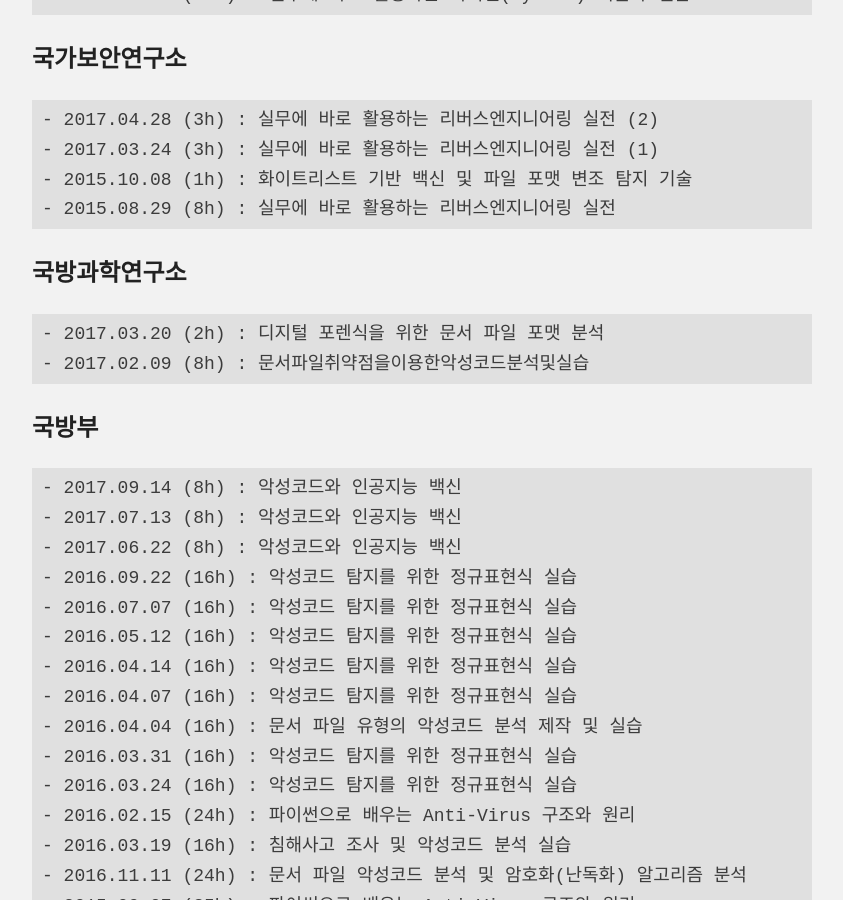
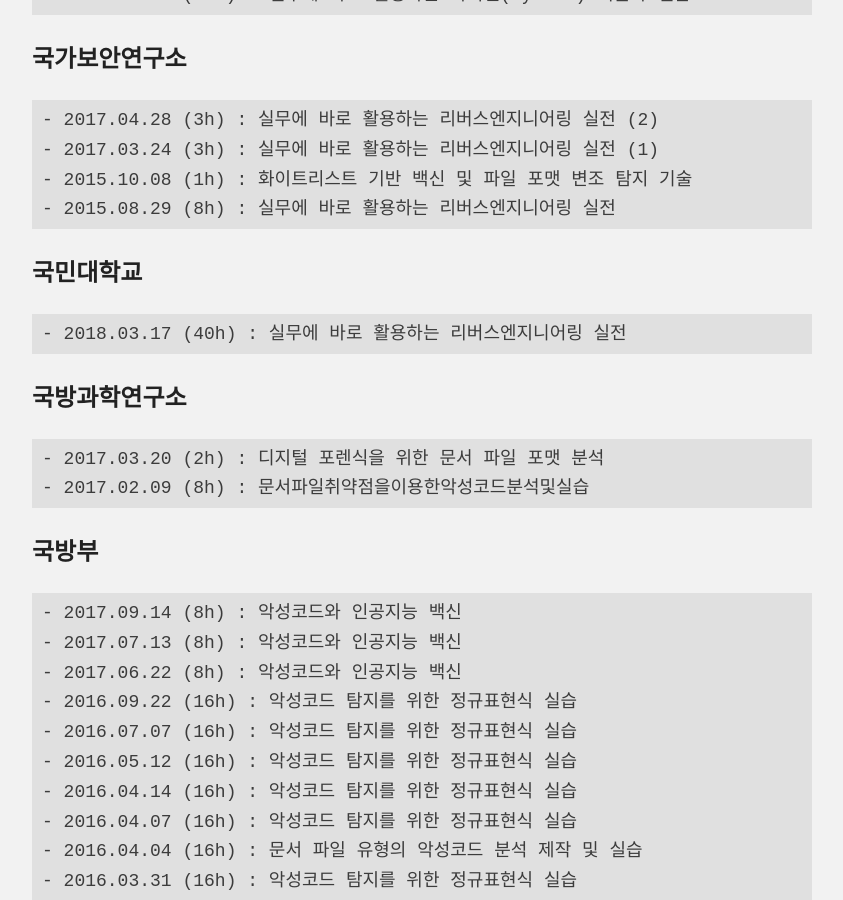
Before and after one commit to hanul93/hanul93.github.com, a Jekyll site: the page built from lecture.md, in a window 1280 px wide and 900 px high, scrolled down 493 px. Shown: the whole window, without its empty margins (218-1061 px from the left). Built offline with Jekyll 4.4.1, drawn with Linux system fonts in a browser that asks for light colours; nearby versions of some CDN libraries.

Commit message:
국민대 강의 추가

```diff
--- a/lecture.md
+++ b/lecture.md
@@ -26,6 +26,12 @@
 - 2017.03.24 (3h) : 실무에 바로 활용하는 리버스엔지니어링 실전 (1)
 - 2015.10.08 (1h) : 화이트리스트 기반 백신 및 파일 포맷 변조 탐지 기술
 - 2015.08.29 (8h) : 실무에 바로 활용하는 리버스엔지니어링 실전
+</code></pre>
+</div>
+
+## 국민대학교
+
+<div class="highlighter-rouge"><pre class="highlight"><code>- 2018.03.17 (40h) : 실무에 바로 활용하는 리버스엔지니어링 실전
 </code></pre>
 </div>
 
```
